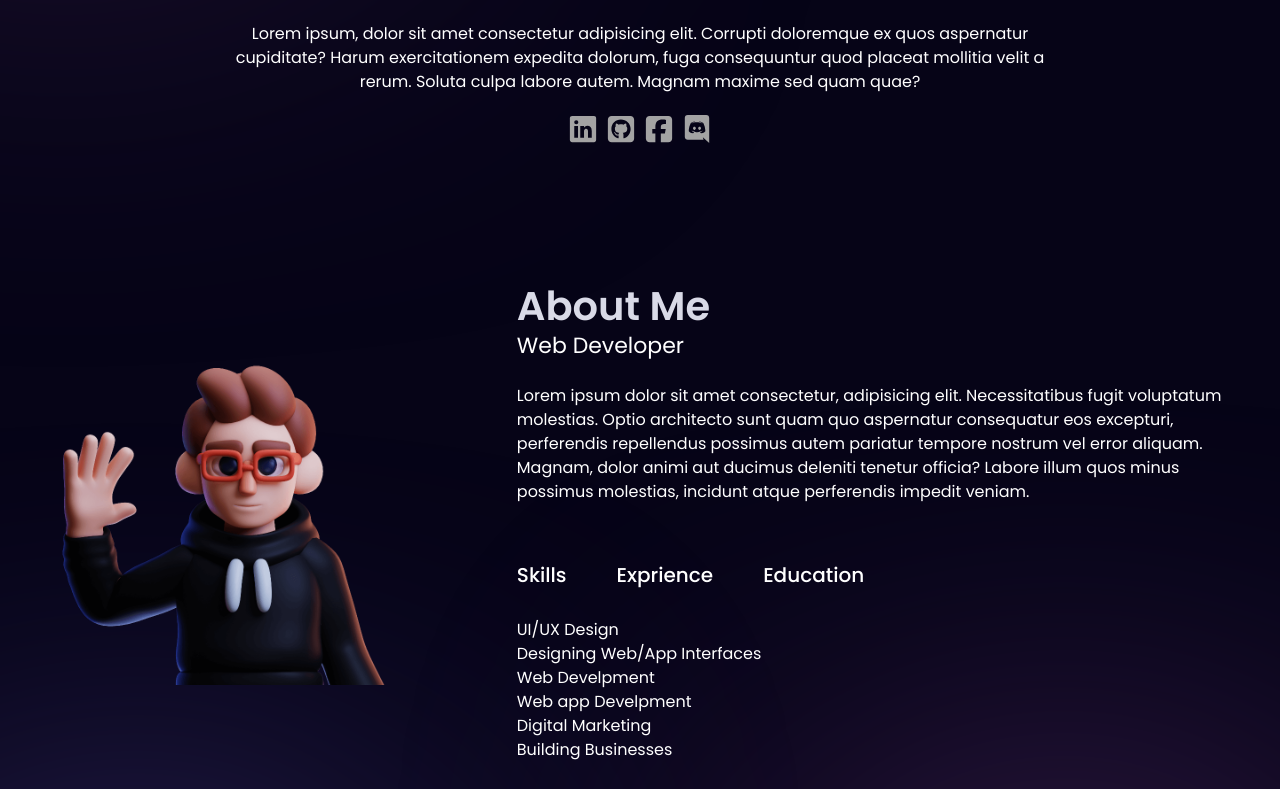
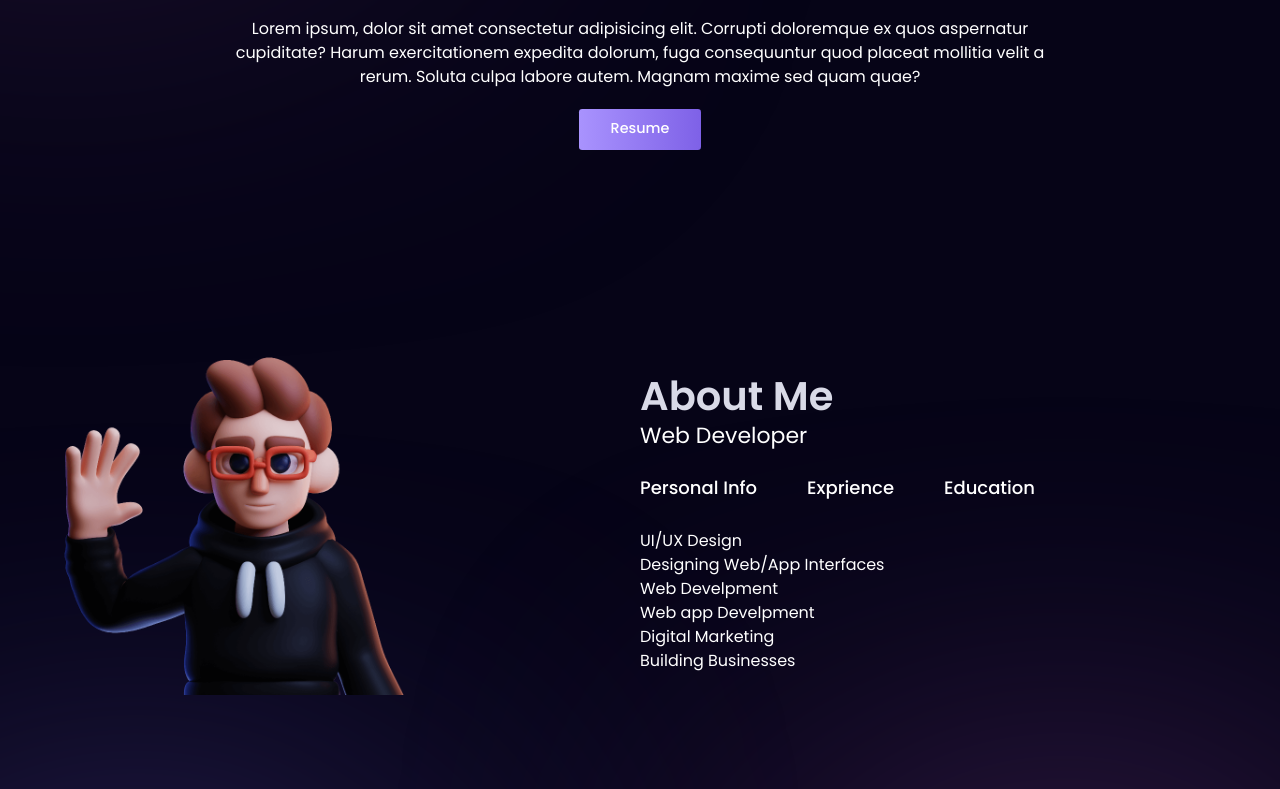
Before and after one commit to Rahim00001/test-portfolio2, a React (Vite) app: page / in a window 1280 px wide. Shown: the part 551-1340 px from the top of the page. Built offline with nearby package versions, Linux system fonts and the light colour scheme; a web font is replaced by a local one.

Commit message:
social icon removed and resume btn added on hero section

```diff
--- a/src/Components/AboutMe/AboutMe.css
+++ b/src/Components/AboutMe/AboutMe.css
@@ -1,6 +1,6 @@
 .tab-title .tab-links {
     margin-right: 50px;
-    font-size: 20px;
+    font-size: 18px;
     font-weight: 500;
     cursor: pointer;
     position: relative;
--- a/src/Components/AboutMe/AboutMe.jsx
+++ b/src/Components/AboutMe/AboutMe.jsx
@@ -8,17 +8,16 @@ const AboutMe = () => {
     }
     return (
         <section id="about" className="w-[100%] min-h-[80vh] flex flex-wrap justify-between items-center">
-            <div className="about-left basis-[36%]">
-                <img src={about} className="w-[100%] rounded-2xl" alt="" />
+            <div className="about-left md:basis-[38%] basis-[45%]">
+                <img src={about} className="w-[100%]" alt="" />
             </div>
-            <div className="about-right basis-[60%]">
+            <div className="about-right basis-[50%]">
                 <div className="section-title">
                     <h2 className="sub-title text-[40px] text-[#d9dae7] font-semibold">About Me</h2>
                     <h3 className="title text-[22px] leading-5">Web Developer</h3>
                 </div>
-                <p className="py-7">Lorem ipsum dolor sit amet consectetur, adipisicing elit. Necessitatibus fugit voluptatum molestias. Optio architecto sunt quam quo aspernatur consequatur eos excepturi, perferendis repellendus possimus autem pariatur tempore nostrum vel error aliquam. Magnam, dolor animi aut ducimus deleniti tenetur officia? Labore illum quos minus possimus molestias, incidunt atque perferendis impedit veniam.</p>
                 <div className="tab-title flex py-7">
-                    <p className="tab-links active-link" onClick={() => updateToggle(1)}>Skills</p>
+                    <p className="tab-links active-link" onClick={() => updateToggle(1)}>Personal Info</p>
                     <p className="tab-links" onClick={() => updateToggle(2)}>Exprience</p>
                     <p className="tab-links" onClick={() => updateToggle(3)}>Education</p>
                 </div>
--- a/src/Components/Hero/Hero.jsx
+++ b/src/Components/Hero/Hero.jsx
@@ -1,9 +1,5 @@
 import "./Hero.css"
 import hero from "../../../public/Assets/images/hero.png"
-import { IoLogoLinkedin } from "react-icons/io5";
-import { FaSquareGithub } from "react-icons/fa6";
-import { FaSquareFacebook } from "react-icons/fa6";
-import { IoLogoDiscord } from "react-icons/io5";
 const Hero = () => {
     return (
         <section className="hero-container min-h-[85vh] flex flex-col items-center justify-center">
@@ -16,11 +12,8 @@ const Hero = () => {
                 <h4 className="text-3xl text-neutral-300 text flex justify-end">Front-End Developer</h4>
             </div>
             <p className="max-w-[820px] mx-auto text-center mt-6">Lorem ipsum, dolor sit amet consectetur adipisicing elit. Corrupti doloremque ex quos aspernatur cupiditate? Harum exercitationem expedita dolorum, fuga consequuntur quod placeat mollitia velit a rerum. Soluta culpa labore autem. Magnam maxime sed quam quae?</p>
-            <div className="text-neutral-400 text-3xl flex mt-5 gap-2">
-                <IoLogoLinkedin />
-                <FaSquareGithub />
-                <FaSquareFacebook />
-                <IoLogoDiscord />
+            <div className="mt-5">
+                <button className="contact-btn" onClick={() => { }}>Resume</button>
             </div>
         </section>
     );
```
